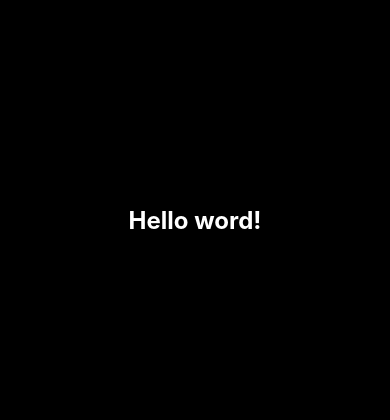
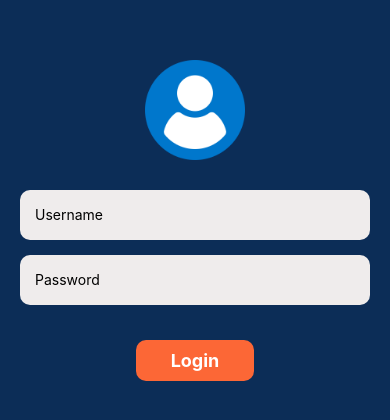
Before and after one commit to Dav1dSo/Zabbix_App, a React Native app: screen / in a window 390 px wide. Shown: the part 202-622 px from the top of the page. Built offline with nearby package versions, Linux system fonts and the light colour scheme.

Commit message:
feat: create screen login.

```diff
--- a/App.js
+++ b/App.js
@@ -1,25 +1,10 @@
 import React from 'react';
-import { View, Text, StatusBar, StyleSheet } from 'react-native';
+import LoginScreen from './src/screen/LoginScreen';
 
-export default function App() {
+const App = () => {
   return (
-    <View style={styles.container}>
-      <Text style={styles.text}>Hello word!</Text>
-      <StatusBar style="auto" />
-    </View>
+    <LoginScreen />
   );
-}
+};
 
-const styles = StyleSheet.create({
-  container: {
-    flex: 1,
-    backgroundColor: 'black',
-    alignItems: 'center',
-    justifyContent: 'center',
-  },
-  text: {
-    color: 'white',
-    fontSize: 24,
-    fontWeight: 'bold',
-  },
-});
+export default App;
--- /dev/null
+++ b/src/screen/LoginScreen-Style.js
@@ -0,0 +1,44 @@
+import styled from 'styled-components/native';
+import { View, TextInput, TouchableOpacity, Text } from 'react-native';
+import { Image } from 'react-native';
+
+
+export const Container = styled(View)`
+  flex: 1;
+  justify-content: center;
+  align-items: center;
+  padding: 20px;
+  background-color: #0C2D57;
+`;
+
+export const IconContainer = styled(View)`
+    margin-bottom: 30px;
+`;
+
+export const Icon = styled(Image)`
+  width: 100px;
+  height: 100px;
+`;
+
+export const StyledInput = styled(TextInput)`
+  height: 50px;
+  width: 100%;
+  background-color: #EFECEC;
+  border-radius: 10px;
+  padding-horizontal: 15px;
+  margin-bottom: 15px;
+`;
+
+export const SubmitButton = styled(TouchableOpacity)`
+  background-color: #FC6736;
+  padding-vertical: 10px;
+  padding-horizontal: 35px;
+  border-radius: 10px;
+  margin-top: 20px;
+`;
+
+export const SubmitButtonText = styled(Text)`
+  color: #fff;
+  font-weight: bold;
+  font-size: 18px;
+`;
--- /dev/null
+++ b/src/screen/LoginScreen.js
@@ -0,0 +1,36 @@
+import React, { useState } from 'react';
+import { Container, Icon, IconContainer, StyledInput, SubmitButton, SubmitButtonText } from './LoginScreen-Style';
+
+const LoginScreen = () => {
+    const [username, setUsername] = useState('');
+    const [password, setPassword] = useState('');
+
+    const handleLogin = () => {
+        console.log("Username:", username);
+        console.log("Password:", password);
+    };
+
+    return (
+        <Container>
+            <IconContainer>
+            <Icon source={require('../../assets/icon-login.png')} />
+            </IconContainer>
+            <StyledInput
+                placeholder="Username"
+                onChangeText={setUsername}
+                value={username}
+            />
+            <StyledInput
+                placeholder="Password"
+                onChangeText={setPassword}
+                value={password}
+                secureTextEntry
+            />
+            <SubmitButton onPress={handleLogin}>
+                <SubmitButtonText>Login</SubmitButtonText>
+            </SubmitButton>
+        </Container>
+    );
+};
+
+export default LoginScreen;
```
Also changed, not shown: assets/icon-login.png (added).
